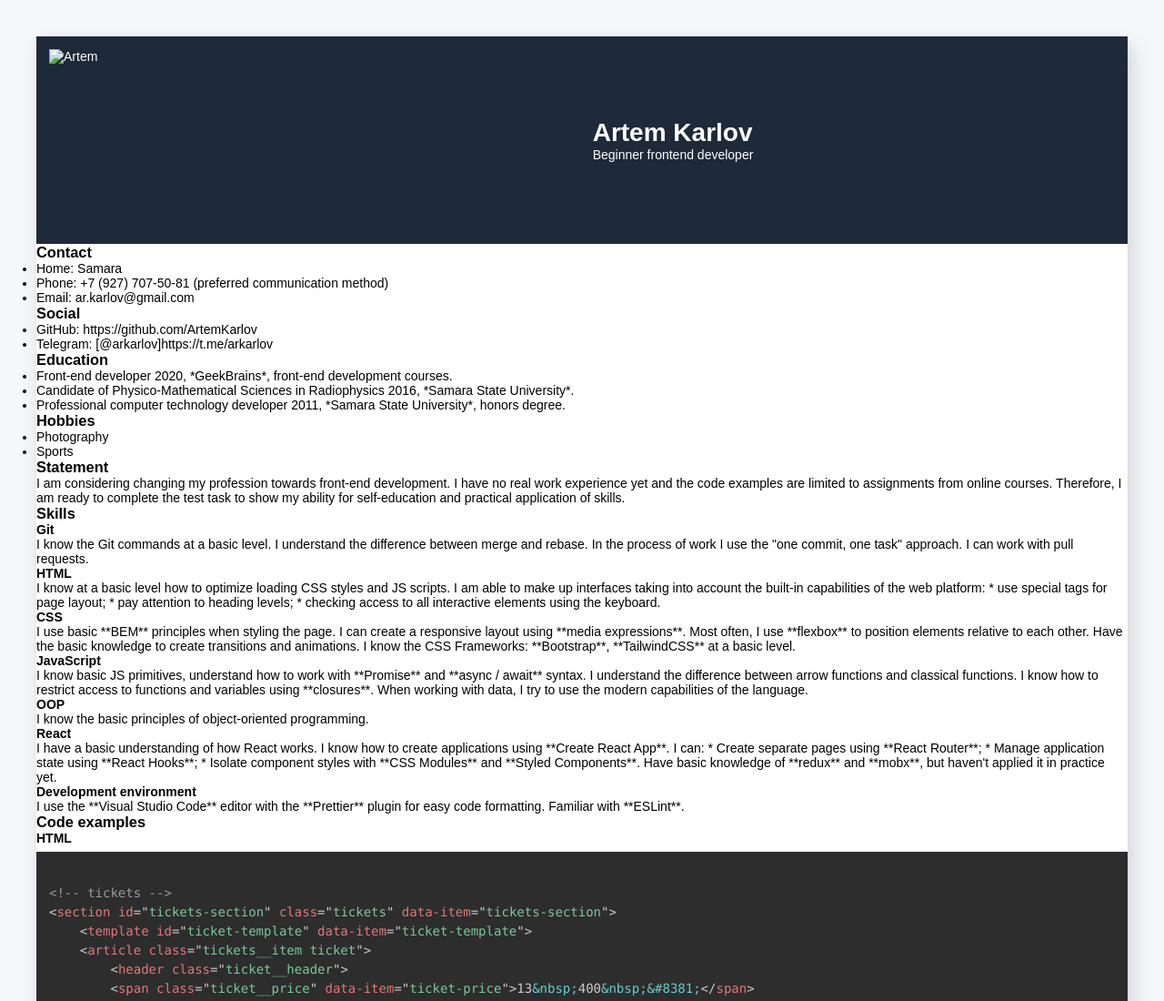
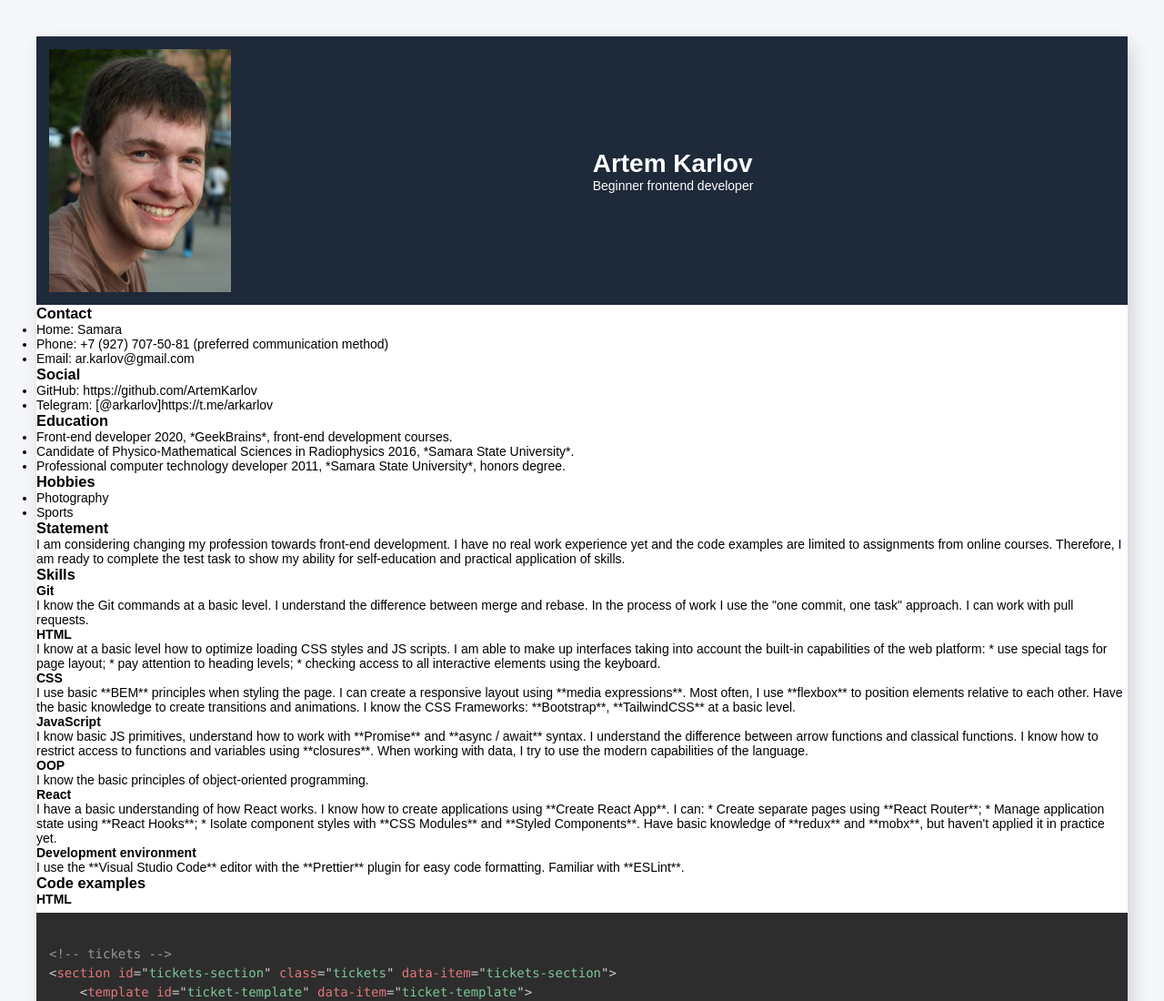
Before and after one commit to ArtemKarlov/rsschool-cv, a plain HTML site: page index.html in a window 1280 px wide. Shown: the top 1100 px of the page at 91% size. Drawn offline with Linux system fonts and the light colour scheme.

Commit message:
feat: add img

```diff
--- a/css/main.css
+++ b/css/main.css
@@ -35,7 +35,7 @@ body {
 
 .header__img {
     width: 200px;
-    height: 200px;
+    /* height: 200px; */
 }
 
 .header__title {
--- a/index.html
+++ b/index.html
@@ -11,7 +11,7 @@
 <body>
     <div class="wrapper">
         <header class="header">
-            <img class="header__img" src="" alt="Artem">
+            <img class="header__img" src="img/7Z_sf5YzCjA.jpg" alt="Artem">
             <div class="header__title">
                 <h1>Artem Karlov</h1>
                 <p>Beginner frontend developer</p>
```
Also changed, not shown: img/7Z_sf5YzCjA.jpg (added).
